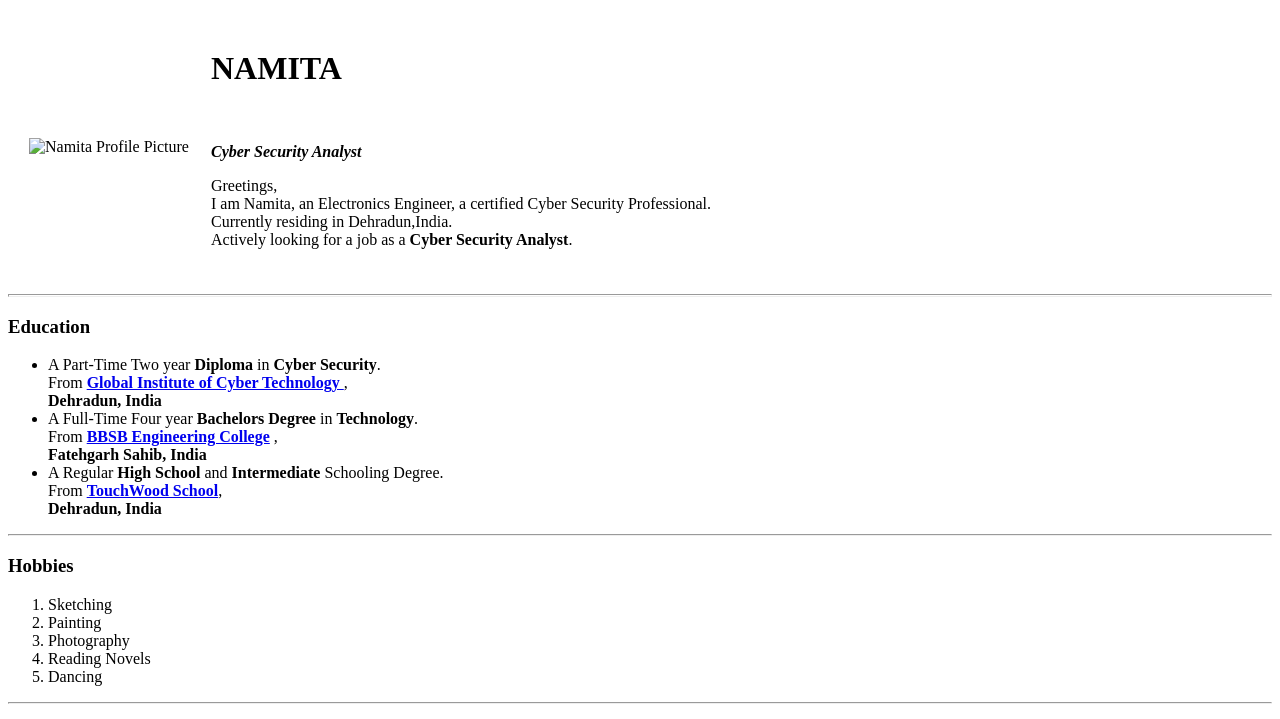
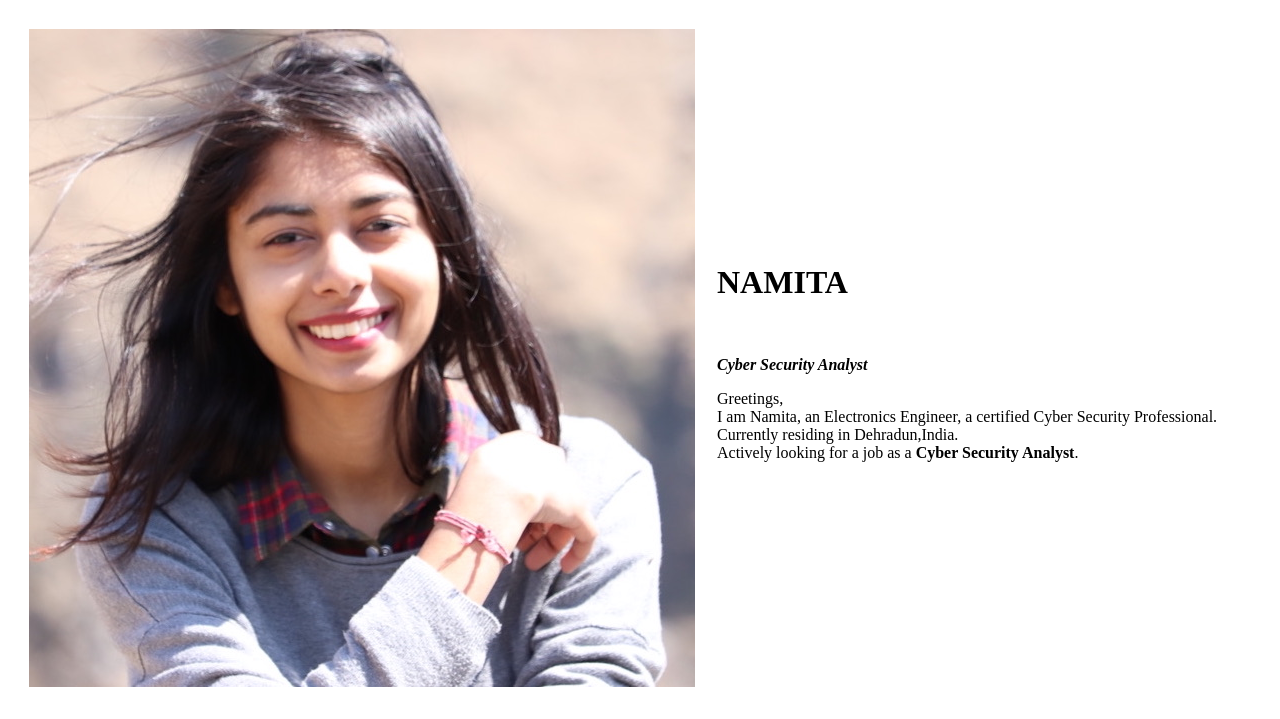
Before and after one commit to Namitas607/CV, a plain HTML site: page index.html in a window 1280 px wide. Shown: the top 719 px of the page. Drawn offline with Linux system fonts and the light colour scheme.

Commit message:
Update index.html

```diff
--- a/index.html
+++ b/index.html
@@ -10,7 +10,7 @@
   <table cellspacing="20">
     <tr>
       <td>
-        <img src="Images/Namita.jpeg" alt="Namita Profile Picture" />
+        <img src="Namita.jpeg" alt="Namita Profile Picture" />
       </td>
       <td>
         <h1>NAMITA</h1>
```
